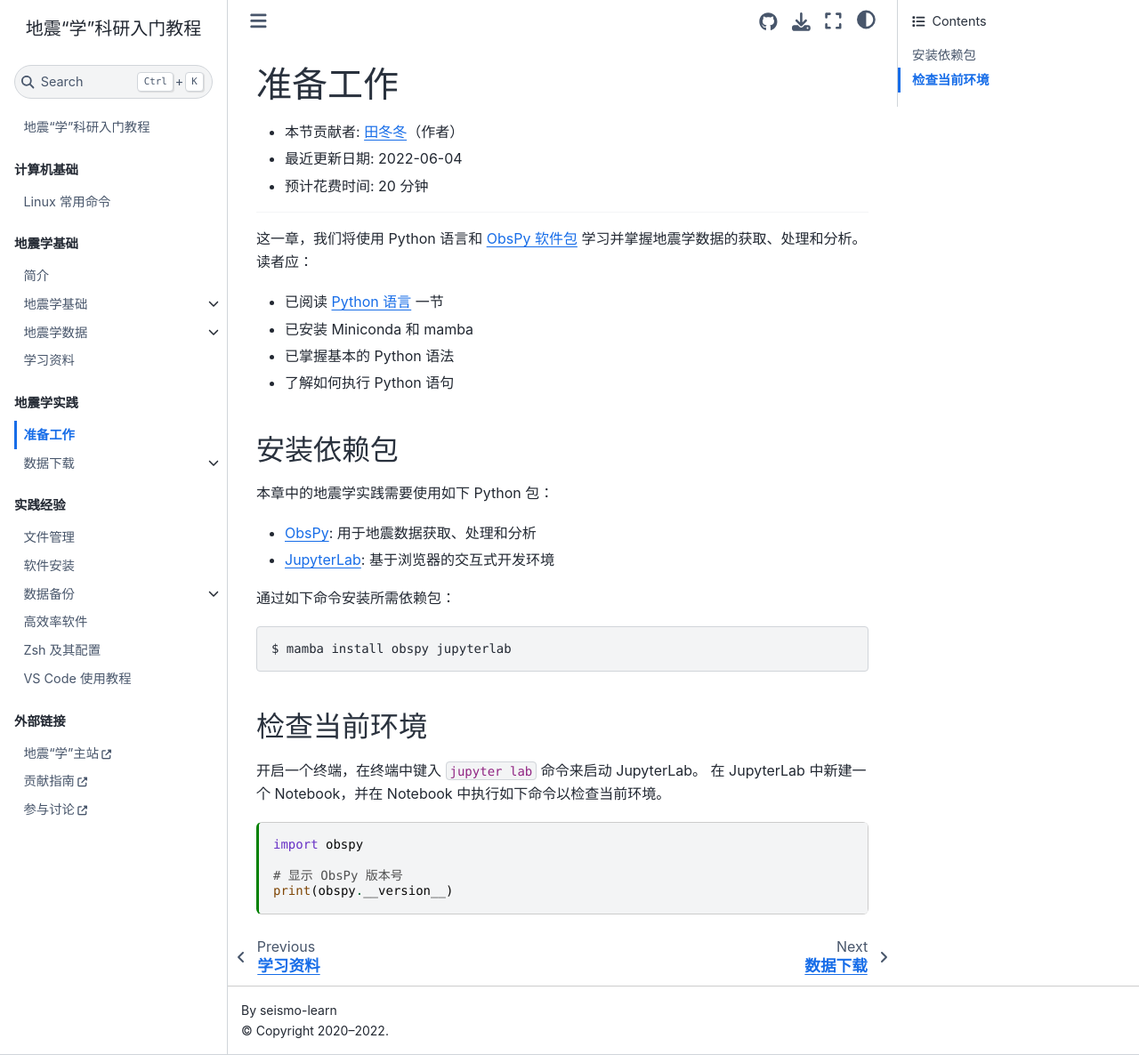
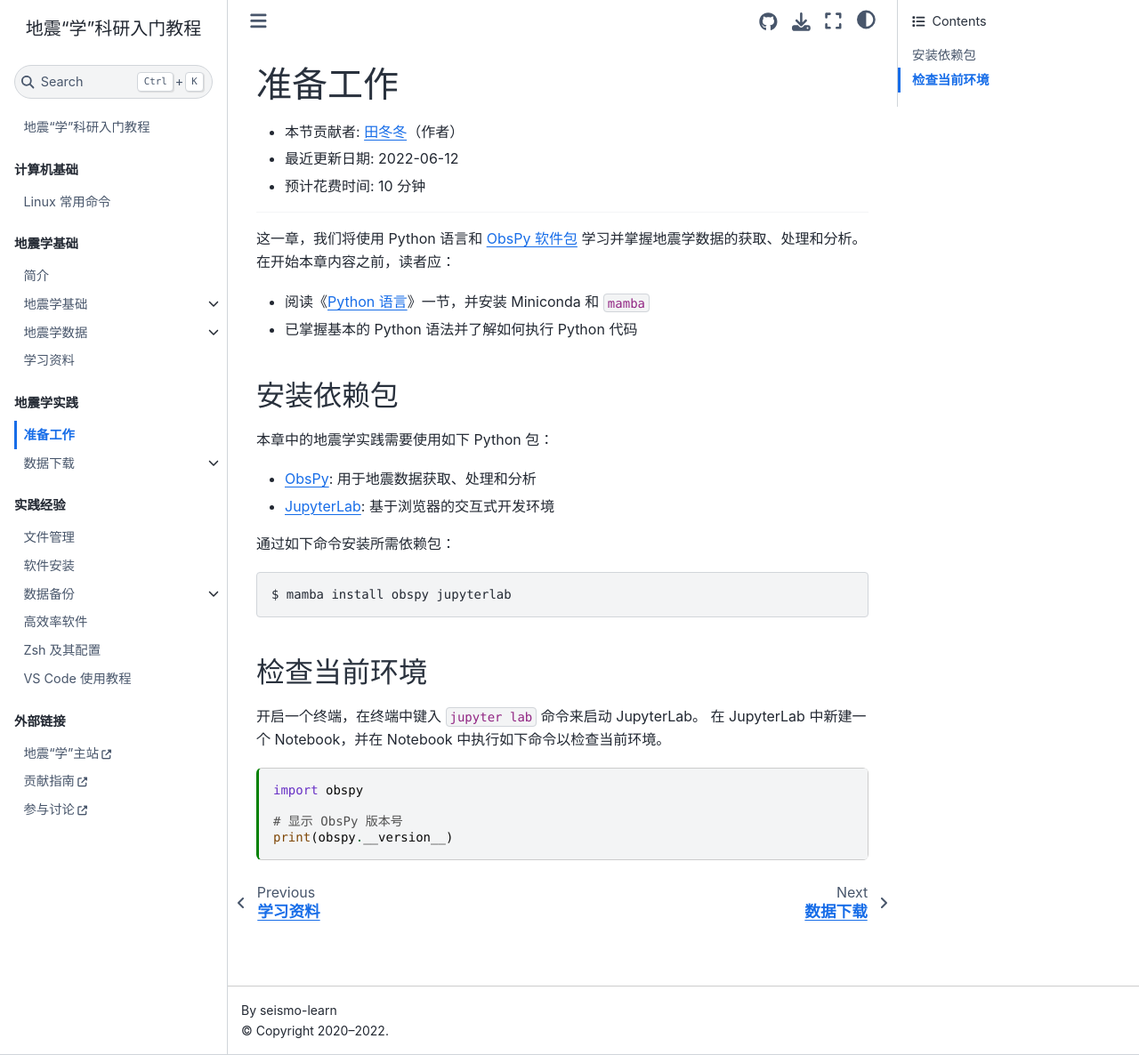
Before and after one commit to seismo-learn/seismology101, a Jupyter Book: the page built from source/exercises/prerequisite.md, in a window 1280 px wide and 1186 px high. Shown: the whole window at 89% size. Built offline with Jupyter Book 1.0.4 settings and Sphinx 7.4.7 and the Sphinx Book theme 1.1.4, drawn with Linux system fonts in a browser that asks for light colours; pages that are not in the unit, such as notebooks, are missing from menus.

Commit message:
Update prerequisite.md for exercises

```diff
--- a/source/exercises/prerequisite.md
+++ b/source/exercises/prerequisite.md
@@ -14,18 +14,16 @@ kernelspec:
 # 准备工作
 
 - 本节贡献者: {{田冬冬}}（作者）
-- 最近更新日期: 2022-06-04
-- 预计花费时间: 20 分钟
+- 最近更新日期: 2022-06-12
+- 预计花费时间: 10 分钟
 
 ---
 
 这一章，我们将使用 Python 语言和 [ObsPy 软件包](https://docs.obspy.org/)
-学习并掌握地震学数据的获取、处理和分析。读者应：
+学习并掌握地震学数据的获取、处理和分析。在开始本章内容之前，读者应：
 
-- 已阅读 {doc}`/programming/python` 一节
-- 已安装 Miniconda 和 mamba
-- 已掌握基本的 Python 语法
-- 了解如何执行 Python 语句
+- 阅读《{doc}`/programming/python`》一节，并安装 Miniconda 和 `mamba`
+- 已掌握基本的 Python 语法并了解如何执行 Python 代码
 
 ## 安装依赖包
 
```
